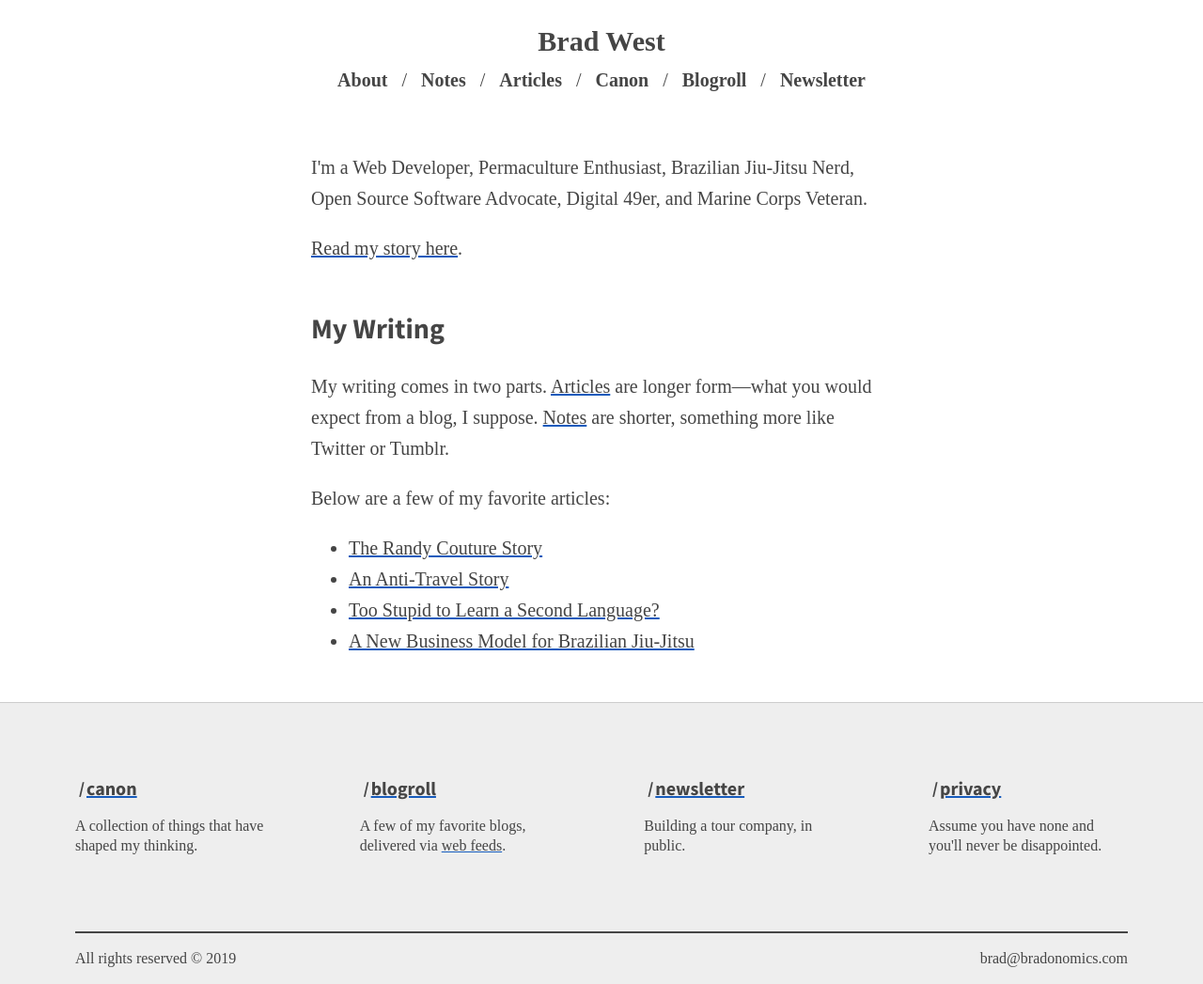
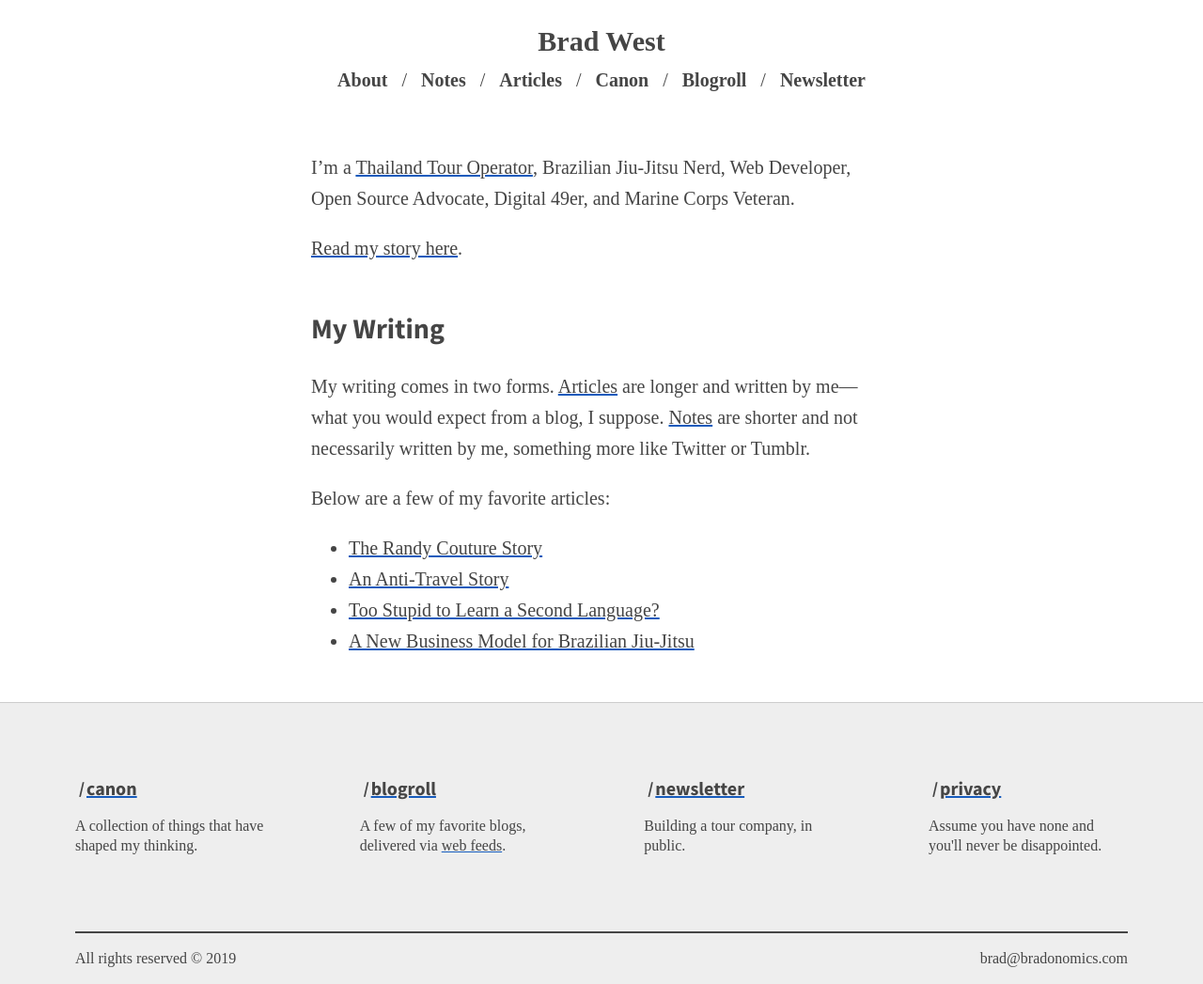
Before and after one commit to bradonomics/bradonomics.com, a Jekyll site: the page built from _pages/index.md, in a window 1280 px wide. Shown: the whole page at 94% size. Built offline with Jekyll 4.4.1, drawn with Linux system fonts in a browser that asks for light colours.

Commit message:
Update homepage header/intro

```diff
--- a/_layouts/default.html
+++ b/_layouts/default.html
@@ -23,13 +23,6 @@
     </nav>
 
   </header>
-
-  {% if page.url == '/' %}
-    <div class="intro">
-      <p>I'm a Web Developer, Permaculture Enthusiast, Brazilian Jiu-Jitsu Nerd, Open Source Software Advocate, Digital 49er, and Marine Corps Veteran.</p>
-      <p><a href="{{ '/about/' | absolute_url }}">Read my story here</a>.</p>
-    </div>
-  {% endif %}
 
   <main class="content">
     {{ content }}
--- a/_pages/index.md
+++ b/_pages/index.md
@@ -5,9 +5,13 @@ layout: default
 permalink: /
 ---
 
+I'm a [Thailand Tour Operator](https://thailandetcetera.com/), Brazilian Jiu-Jitsu Nerd, Web Developer, Open Source Advocate, Digital 49er, and Marine Corps Veteran.
+
+[Read my story here]({{ '/about/' | absolute_url }}).
+
 ## My Writing
 
-My writing comes in two parts. [Articles]({{ "/articles/" | absolute_url }}) are longer form---what you would expect from a blog, I suppose. [Notes]({{ "/notes/" | absolute_url }}) are shorter, something more like Twitter or Tumblr.
+My writing comes in two forms. [Articles]({{ "/articles/" | absolute_url }}) are longer and written by me---what you would expect from a blog, I suppose. [Notes]({{ "/notes/" | absolute_url }}) are shorter and not necessarily written by me, something more like Twitter or Tumblr.
 
 Below are a few of my favorite articles:
 
--- a/_sass/header.scss
+++ b/_sass/header.scss
@@ -1,5 +1,6 @@
 .site-header {
   margin-top: 1em;
+  margin-bottom: 3em;
   padding: 0 .8em;
   text-align: center;
   @media (min-width: 42em) {
@@ -77,11 +78,3 @@
   }
 
 }
-
-.intro {
-  // @extend %row;
-  width: 100%;
-  max-width: 32.5em;
-  margin: 3em auto 0;
-  padding: 0 .8em;
-}
```
